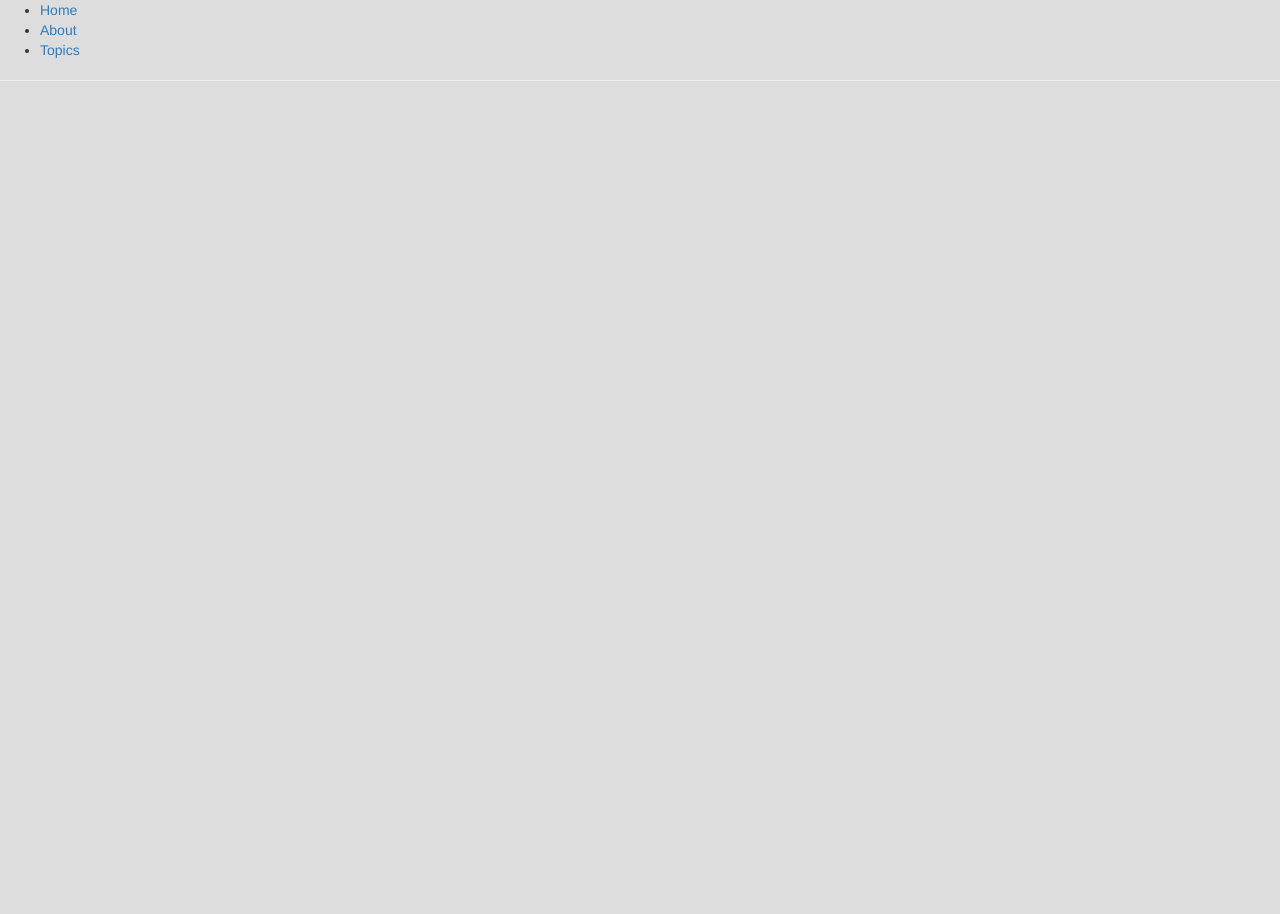
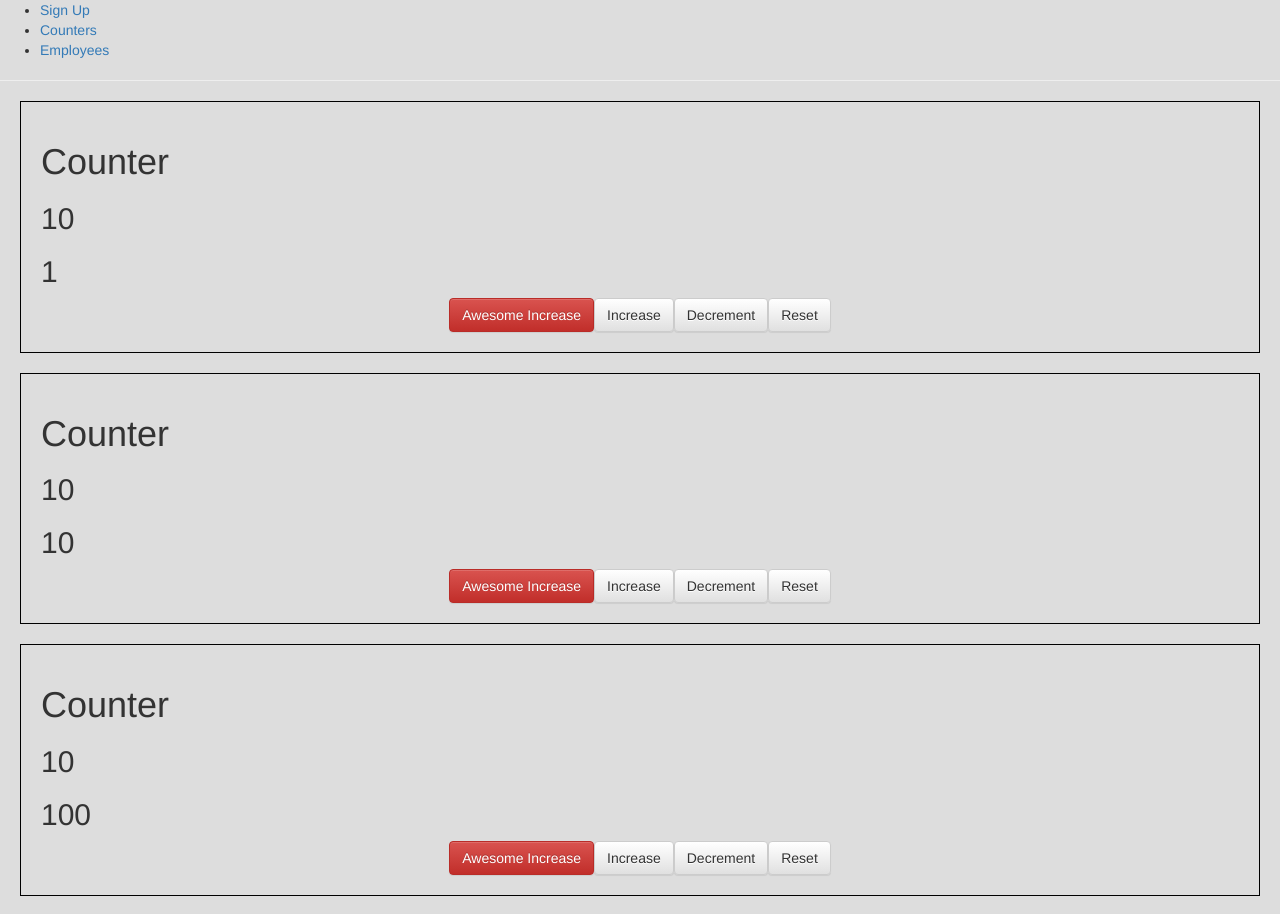
Before and after one commit to MartynaBartniczak/React, a React (Create React App) app: page /counters in a window 1280 px wide. Before the commit the page ends 800 px from the top, so only its background shows below. Built offline with nearby package versions, Linux system fonts and the light colour scheme.

Commit message:
Using router with our app

```diff
--- a/src/components/BasicExample.js
+++ b/src/components/BasicExample.js
@@ -5,66 +5,24 @@ import {
   Link
 } from 'react-router-dom'
 
-const Home = () => (
-  <div>
-    <h2>Home</h2>
-  </div>
-)
-
-const About = () => (
-  <div>
-    <h2>About</h2>
-  </div>
-)
-
-const Topic = ({ match }) => (
-  <div>
-    <h3>{match.params.topicId}</h3>
-  </div>
-)
-
-const Topics = ({ match }) => (
-  <div>
-    <h2>Topics</h2>
-    <ul>
-      <li>
-        <Link to={`${match.url}/rendering`}>
-          Rendering with React
-        </Link>
-      </li>
-      <li>
-        <Link to={`${match.url}/components`}>
-          Components
-        </Link>
-      </li>
-      <li>
-        <Link to={`${match.url}/props-v-state`}>
-          Props v. State
-        </Link>
-      </li>
-    </ul>
-
-    <Route path={`${match.url}/:topicId`} component={Topic}/>
-    <Route exact path={match.url} render={() => (
-      <h3>Please select a topic.</h3>
-    )}/>
-  </div>
-)
+import SignUpForm from './SignUpForm'
+import Counters from './Counters'
+import Employees from './Employees'
 
 const BasicExample = () => (
   <Router>
     <div>
       <ul>
-        <li><Link to="/">Home</Link></li>
-        <li><Link to="/about">About</Link></li>
-        <li><Link to="/topics">Topics</Link></li>
+        <li><Link to="/">Sign Up</Link></li>
+        <li><Link to="/counters">Counters</Link></li>
+        <li><Link to="/employees">Employees</Link></li>
       </ul>
 
       <hr/>
 
-      <Route exact path="/" component={Home}/>
-      <Route path="/about" component={About}/>
-      <Route path="/topics" component={Topics}/>
+      <Route exact path="/" component={SignUpForm}/>
+      <Route path="/counters" component={Counters}/>
+      <Route path="/employees" component={Employees}/>
     </div>
   </Router>
 )
--- /dev/null
+++ b/src/components/Counters.js
@@ -0,0 +1,39 @@
+import React from 'react'
+
+import Counter from './Counter'
+
+export default class Counters extends React.Component {
+
+  state = {
+    commonCounterValue: 10
+  }
+
+  increaseCommonCounter = () => {
+    this.setState({
+      commonCounterValue: this.state.commonCounterValue + 1
+    })
+  }
+
+  render() {
+    return (
+      <div>
+        <Counter
+          initialValue={1}
+          handleZupa={this.increaseCommonCounter}
+          sharedValue={this.state.commonCounterValue}
+        />
+        <Counter
+          initialValue={10}
+          handleZupa={this.increaseCommonCounter}
+          sharedValue={this.state.commonCounterValue}
+        />
+        <Counter
+          initialValue={100}
+          handleZupa={this.increaseCommonCounter}
+          sharedValue={this.state.commonCounterValue}
+          delta={100}
+        />
+      </div>
+    )
+  }
+}
```
